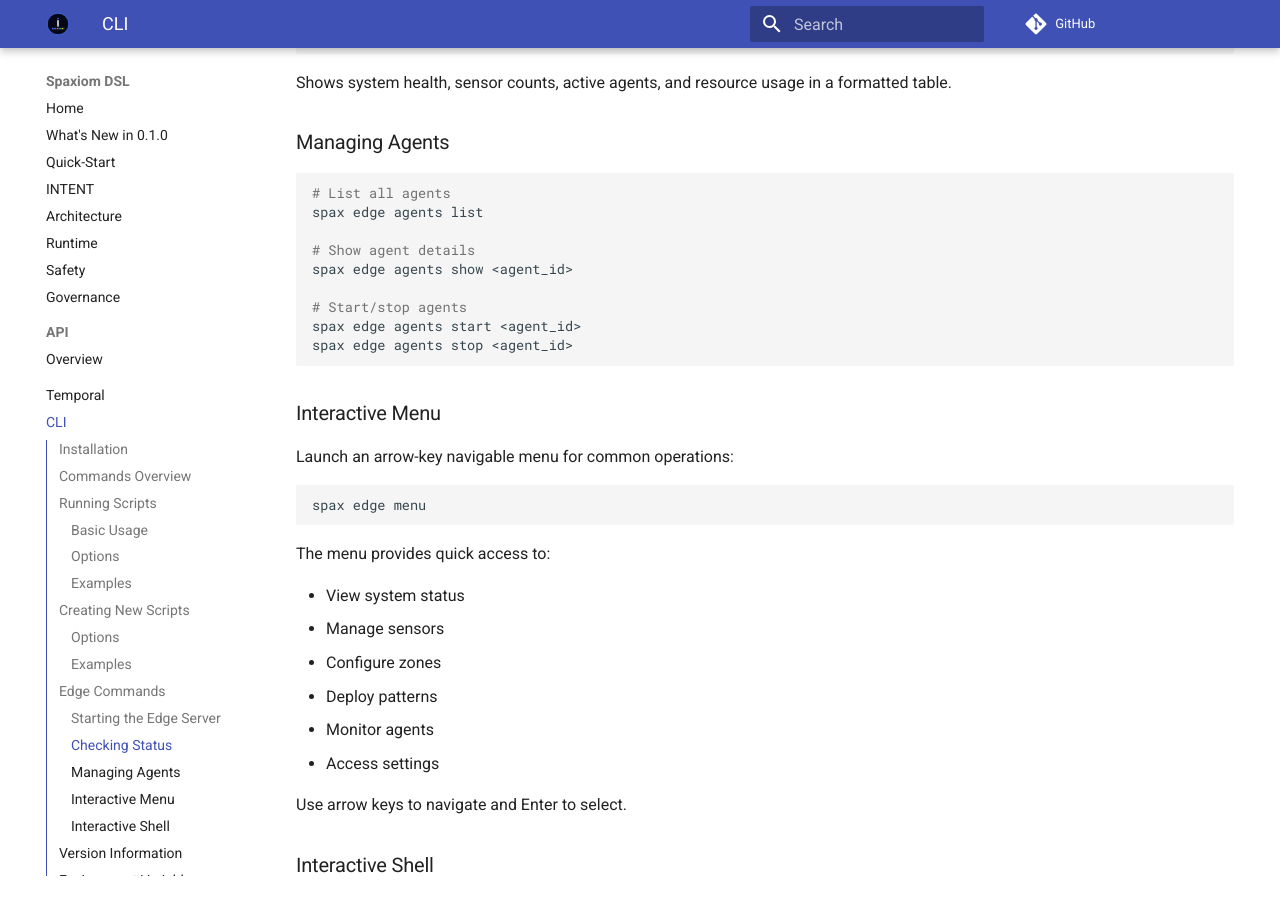
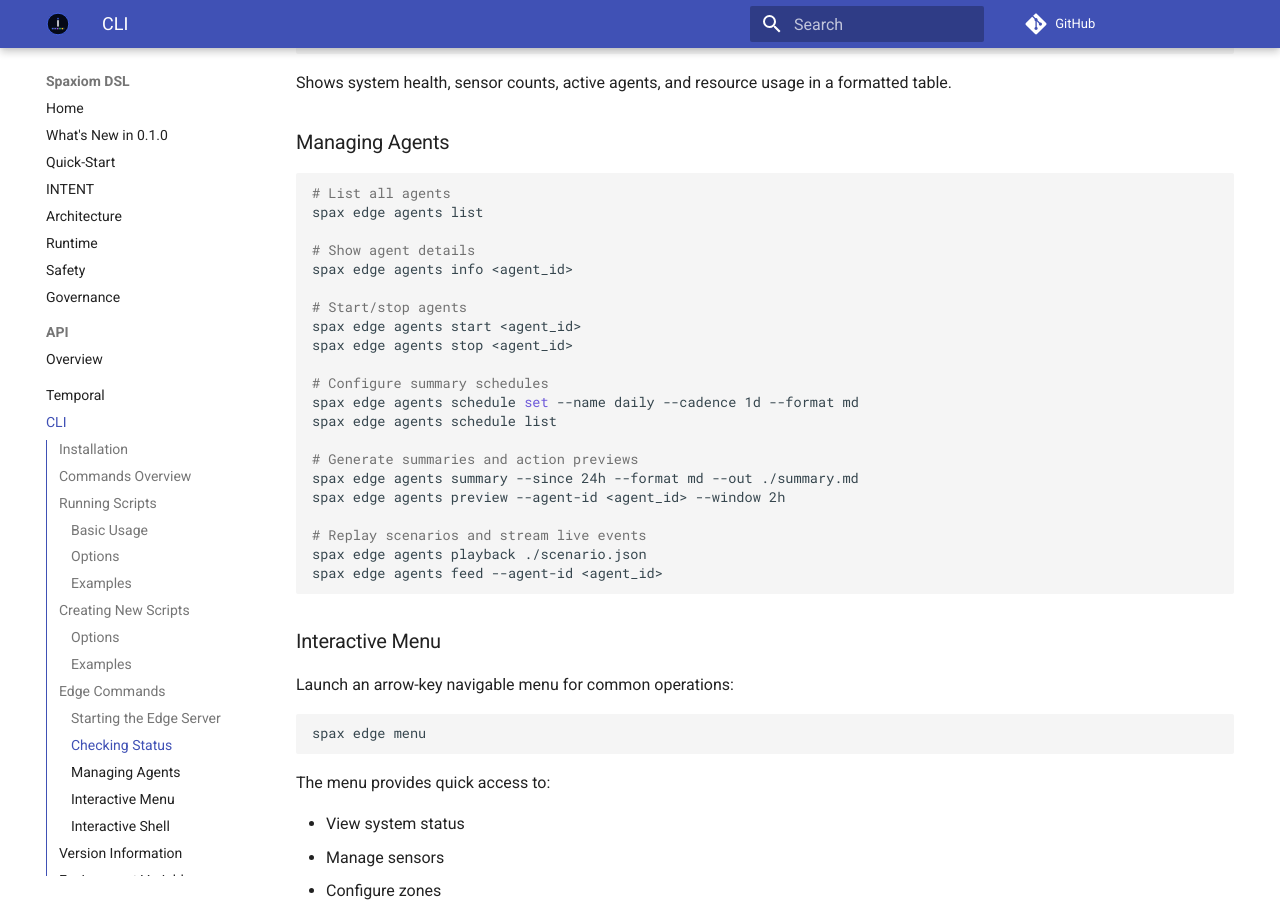
Before and after one commit to joescanlin/spaxiom-dsl, an MkDocs documentation site: the page built from docs/cli_usage.md, in a window 1280 px wide and 900 px high, scrolled down 3033 px. Built offline with MkDocs 1.6.1 and Material for MkDocs 9.7.7, drawn with Linux system fonts in a browser that asks for light colours; comment, search, counter and statistics services are not loaded.

Commit message:
updated docs with CLI enhancements

````diff
--- a/docs/cli_usage.md
+++ b/docs/cli_usage.md
@@ -133,11 +133,23 @@ Shows system health, sensor counts, active agents, and resource usage in a forma
 spax edge agents list
 
 # Show agent details
-spax edge agents show <agent_id>
+spax edge agents info <agent_id>
 
 # Start/stop agents
 spax edge agents start <agent_id>
 spax edge agents stop <agent_id>
+
+# Configure summary schedules
+spax edge agents schedule set --name daily --cadence 1d --format md
+spax edge agents schedule list
+
+# Generate summaries and action previews
+spax edge agents summary --since 24h --format md --out ./summary.md
+spax edge agents preview --agent-id <agent_id> --window 2h
+
+# Replay scenarios and stream live events
+spax edge agents playback ./scenario.json
+spax edge agents feed --agent-id <agent_id>
 ```
 
 ### Interactive Menu
````
Also changed, not shown: README.md (+1 -0 lines).
